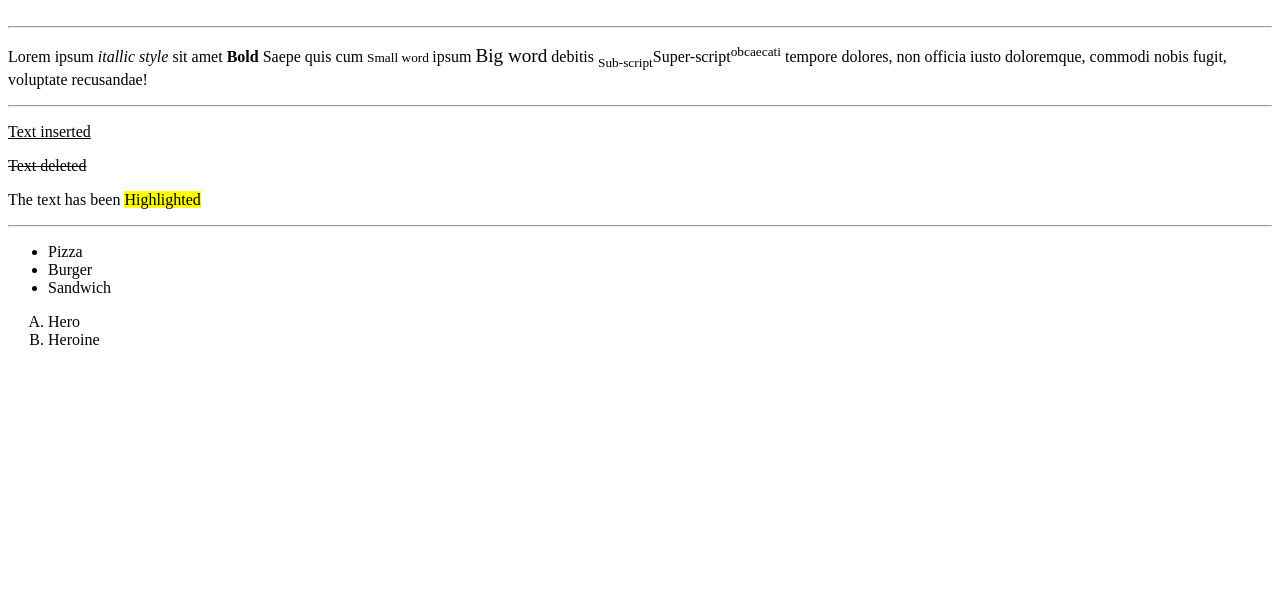
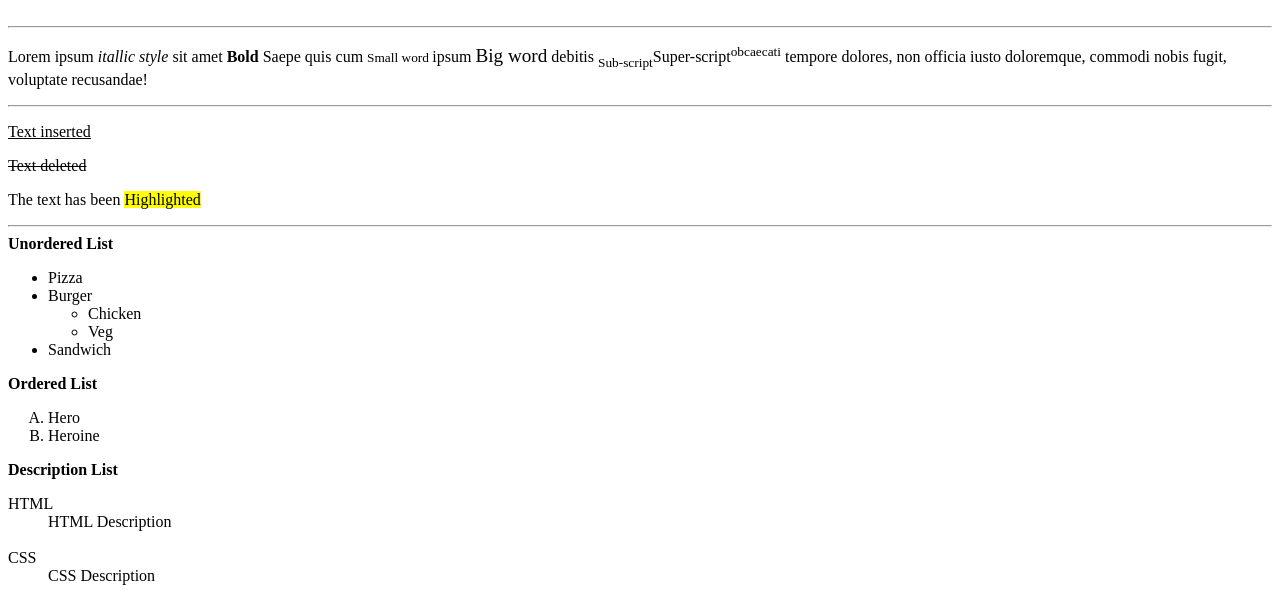
Before and after one commit to Yoges-98/HTML-CSS-JS, a plain HTML site: page index.html in a window 1280 px wide. Shown: the part 1131-1732 px from the top of the page. Before the commit the page ends 1496 px from the top, so only its background shows below. Drawn offline with Linux system fonts and the light colour scheme.

Commit message:
Added Description List Tag

```diff
--- a/index.html
+++ b/index.html
@@ -71,20 +71,34 @@
     <hr>
 
     <!-- Unordered List -->
-
+    <b>Unordered List</b>
     <ul>
       <li>Pizza</li>
       <li>Burger</li>
+      <ul>
+        <li>Chicken</li>
+        <li>Veg</li>
+      </ul>
       <li>Sandwich</li>
     </ul>
 
     <!-- Ordered List -->
-
+    <b>Ordered List</b>
     <ol type="A">
       <li>Hero</li>
       <li>Heroine</li>
     </ol>
 
+    <!-- Description List -->
+
+    <b>Description List</b>
+
+    <dl>
+      <dt>HTML</dt>
+      <dd>  HTML Description</dd> <br>
+      <dt>CSS</dt>
+      <dd>CSS Description</dd>
+    </dl>
 
 </body>
 </html>
```
